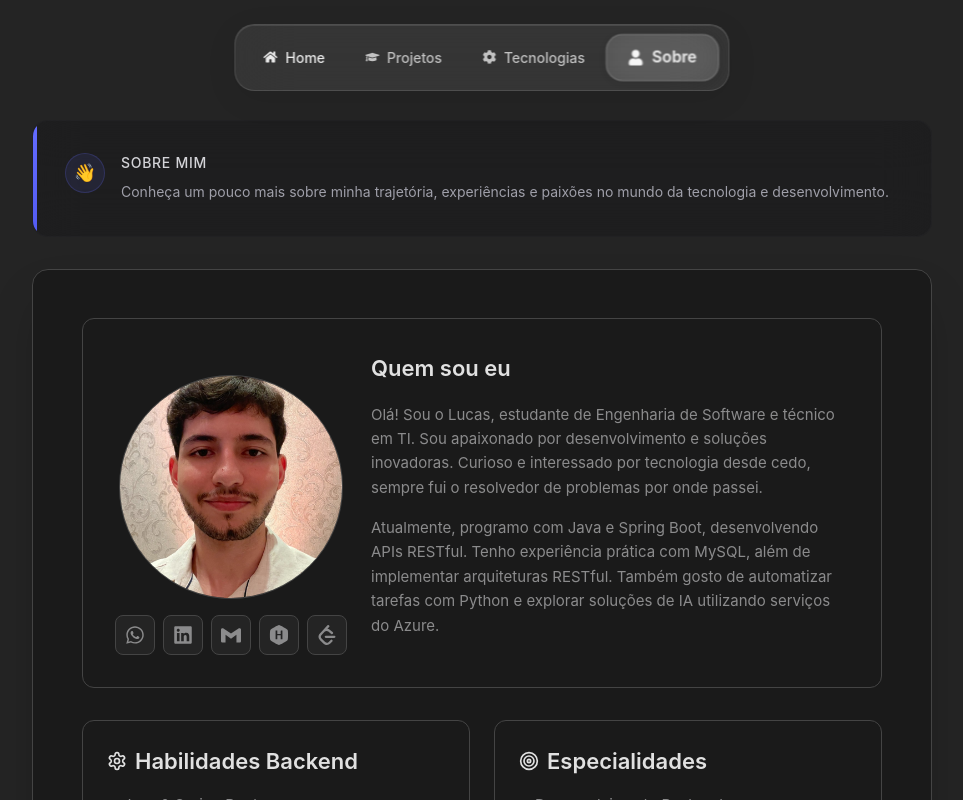
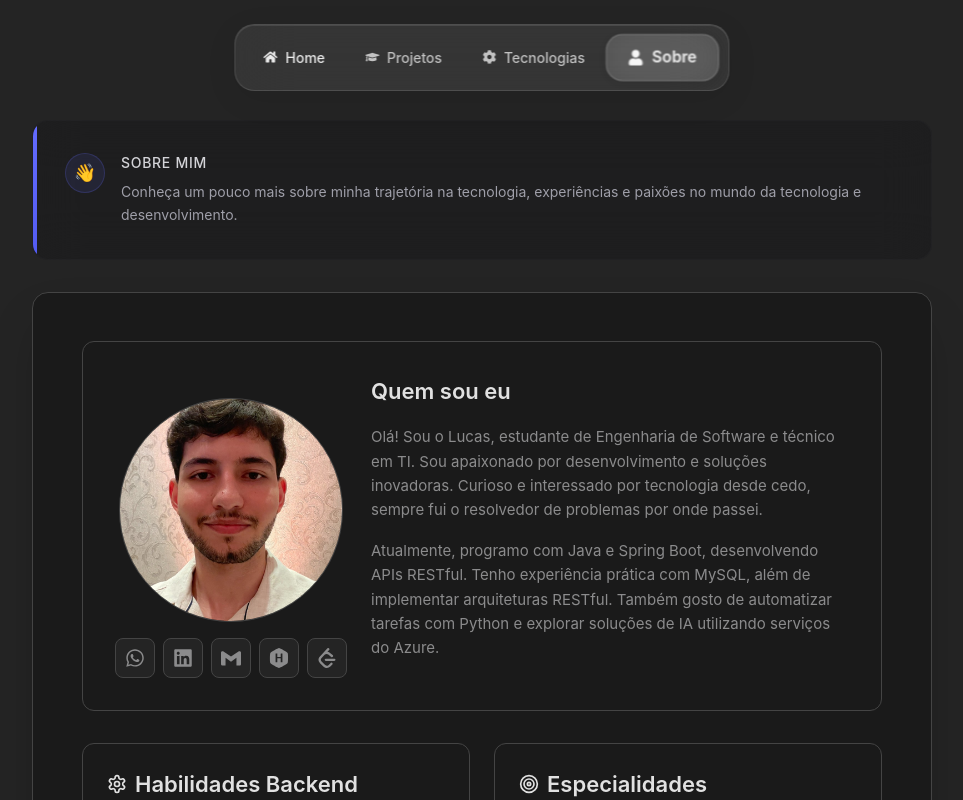
Before and after one commit to lucasgls/portifolio, a React (Vite) app: page / in a window 1280 px wide. Both pictures are taken after a click on the button "Sobre". Shown: the top 800 px of the page, without its empty margins (158-1121 px from the left). Built offline with nearby package versions, Linux system fonts and the light colour scheme.

Commit message:
altera dados pessoais

```diff
--- a/src/pages/About/AboutIntro/AboutIntro.tsx
+++ b/src/pages/About/AboutIntro/AboutIntro.tsx
@@ -14,7 +14,7 @@ export function AboutIntro() {
               Sobre Mim
             </h3>
             <p className="text-sm leading-relaxed text-zinc-400">
-              Conheça um pouco mais sobre minha trajetória, experiências e paixões no mundo da tecnologia e desenvolvimento.
+              Conheça um pouco mais sobre minha trajetória na tecnologia, experiências e paixões no mundo da tecnologia e desenvolvimento.
             </p>
           </div>
         </div>
```
